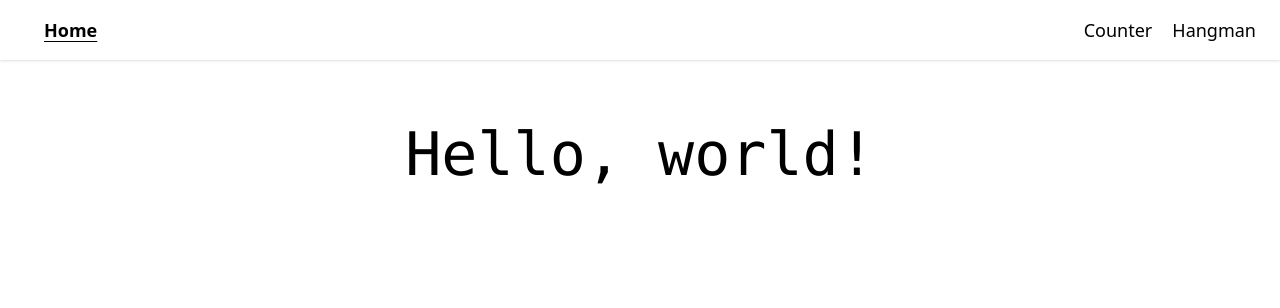
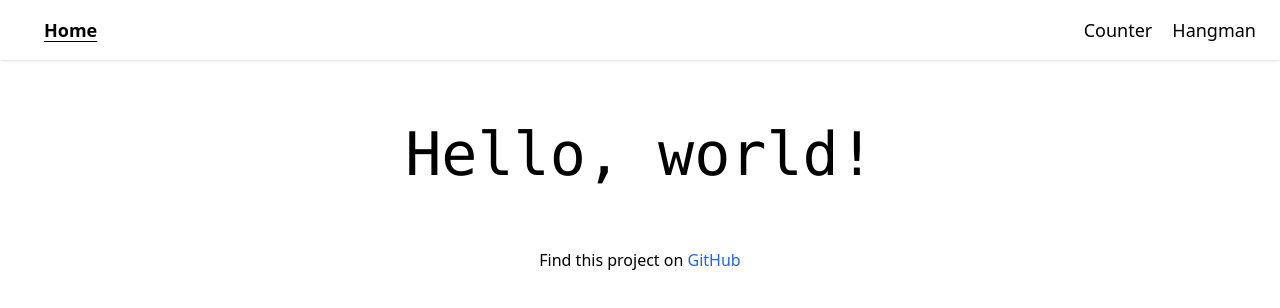
Before and after one commit to 8jigarpatel/learn-react-vite, a React (Vite) app: page / in a window 1280 px wide. Shown: the top 308 px of the page. Built offline with nearby package versions, Linux system fonts and the light colour scheme.

Commit message:
fix: use HashRouter

```diff
--- a/src/components/Home.tsx
+++ b/src/components/Home.tsx
@@ -1,6 +1,19 @@
 function Home() {
   return (
-    <div className="text-center text-6xl py-16 font-mono">Hello, world!</div>
+    <>
+      <div className="text-center text-6xl py-16 font-mono">Hello, world!</div>
+      <div className="text-center">
+        Find this project on{' '}
+        <a
+          className="href"
+          href="https://github.com/8jigarpatel/learn-react-vite"
+          target="_blank"
+          rel="noreferrer"
+        >
+          GitHub
+        </a>
+      </div>
+    </>
   );
 }
 
--- a/src/index.css
+++ b/src/index.css
@@ -18,3 +18,7 @@
 .nav-item-active {
     @apply underline underline-offset-4;
 }
+
+.href {
+   @apply text-blue-600 hover:text-blue-800 visited:text-purple-600
+}
--- a/src/main.tsx
+++ b/src/main.tsx
@@ -1,14 +1,14 @@
 import React from 'react';
 import ReactDOM from 'react-dom/client';
-import { BrowserRouter } from 'react-router-dom';
+import { HashRouter } from 'react-router-dom';
 
 import App from './components/App';
 import './index.css';
 
 ReactDOM.createRoot(document.getElementById('root') as HTMLElement).render(
   <React.StrictMode>
-    <BrowserRouter>
+    <HashRouter>
       <App />
-    </BrowserRouter>
+    </HashRouter>
   </React.StrictMode>
 );
```
Also changed, not shown: 5 other files (tests, documents, lock files or other folders).
